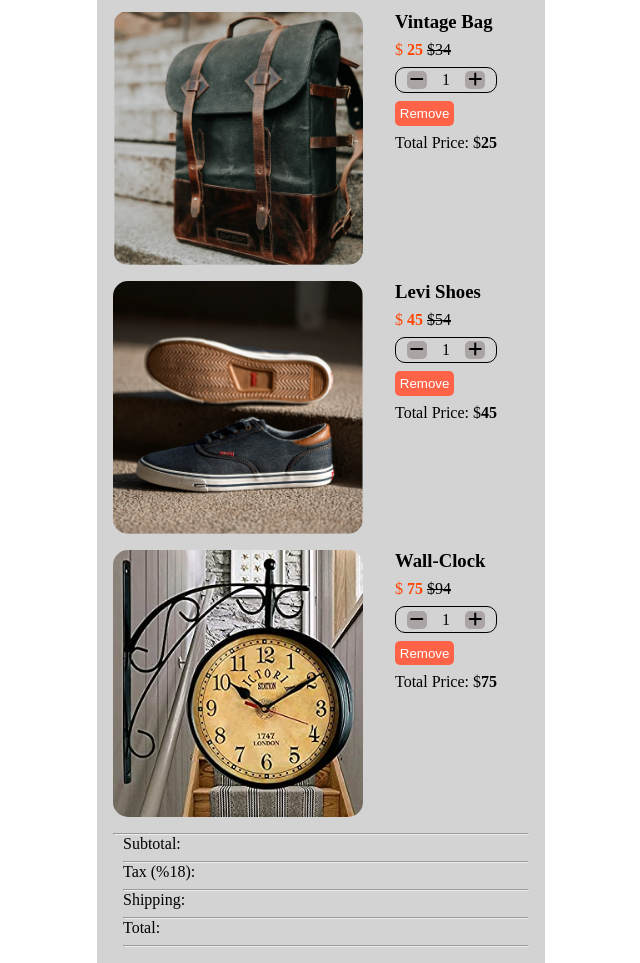
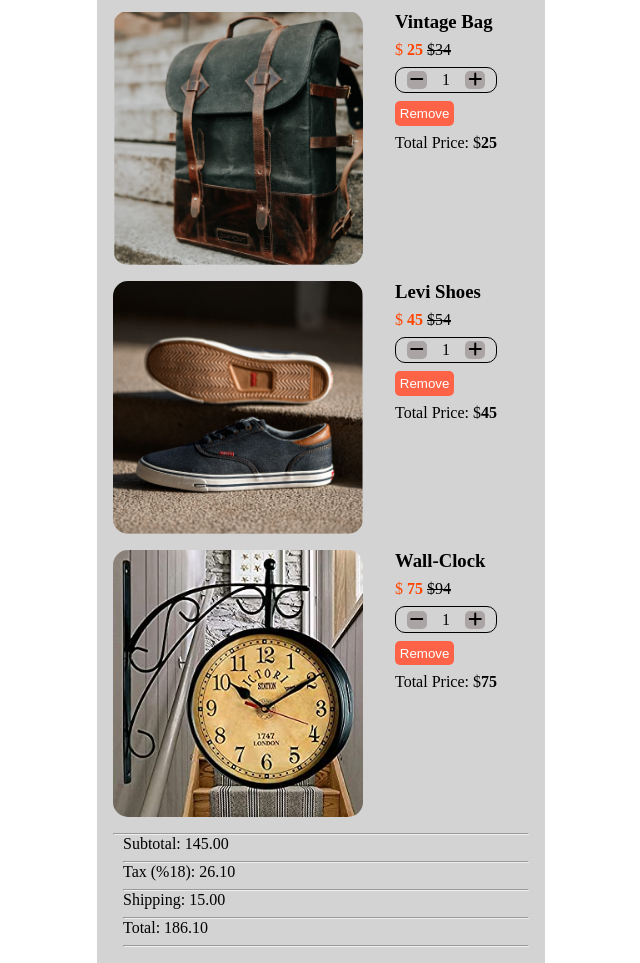
Before and after one commit to udsi91/CheckoutPage, a plain HTML site: page index.html in a window 1280 px wide. Shown: the part 58-1021 px from the top of the page, without its empty margins (319-959 px from the left). Drawn offline with Linux system fonts and the light colour scheme.

Commit message:
small changes

```diff
--- a/app.js
+++ b/app.js
@@ -8,7 +8,7 @@ window.addEventListener("load", () => {
   localStorage.setItem("shippingFreePrice", shippingFreePrice);
 
   //show chart totals on window load!
-  // calculateCartPrice();
+  calculateCartPrice();
 });
 
 const itemsDiv = document.querySelector(".items");
@@ -31,12 +31,10 @@ itemsDiv.addEventListener("click", (e) => {
     }
     calculateCartPrice();
   } else if (e.target.classList.contains("fa-plus")) {
-    // alert("plus btn clicked");
     e.target.parentElement.querySelector(".amount").innerText++;
     calculateProductPrice(e.target);
     calculateCartPrice();
   } else if (e.target.getAttribute("class") == "btn-remove") {
-    // alert("remove btn clicked");
     if (
       confirm(
         `${
@@ -67,41 +65,27 @@ const calculateProductPrice = (target) => {
 };
 
 const calculateCartPrice = () => {
-  //cart total calculation from all products
-  //NodeList
   const productLinePriceDivs = document.querySelectorAll(".total-price");
-  // const productLinePriceDivs = document.getElementsByClassName("product-line-price");
 
-  //reduce vs. foreach !!!!! homework!!
   let subtotal = 0;
-  //forEach => array + nodeList
+
   productLinePriceDivs.forEach((div) => {
     subtotal += parseFloat(div.innerText);
   });
-  // console.log(subtotal);
 
   const taxPrice = subtotal * localStorage.getItem("taxRate");
-  // console.log(taxPrice);
 
   const shippingPrice = parseFloat(
     subtotal > 0 && subtotal < localStorage.getItem("shippingFreePrice")
       ? localStorage.getItem("shippingPrice")
       : 0
   );
-  // console.log(shippingPrice);
 
   const totalPrice = subtotal + taxPrice + shippingPrice;
-
-  //   document.querySelector("#subtotal").lastElementChild.innerText =
-  //     subtotal.toFixed(2);
 
   document.getElementById("subtotal").innerText = subtotal.toFixed(2);
   document.getElementById("tax").innerText = taxPrice.toFixed(2);
   document.getElementById("shipping").innerText = shippingPrice.toFixed(2);
   document.getElementById("total").innerText = totalPrice.toFixed(2);
-
-  //   document.querySelector("#shipping").innerText = shippingPrice.toFixed(2);
-
-  //   document.querySelector("#total").innerText = totalPrice.toFixed(2);
 };
 //div.class vs. .class as performance
--- a/index.html
+++ b/index.html
@@ -102,6 +102,6 @@
     </main>
 
     <!-- <script src="app.js"></script> -->
-    <script src="app2.js"></script>
+    <script src="app.js"></script>
   </body>
 </html>
```
